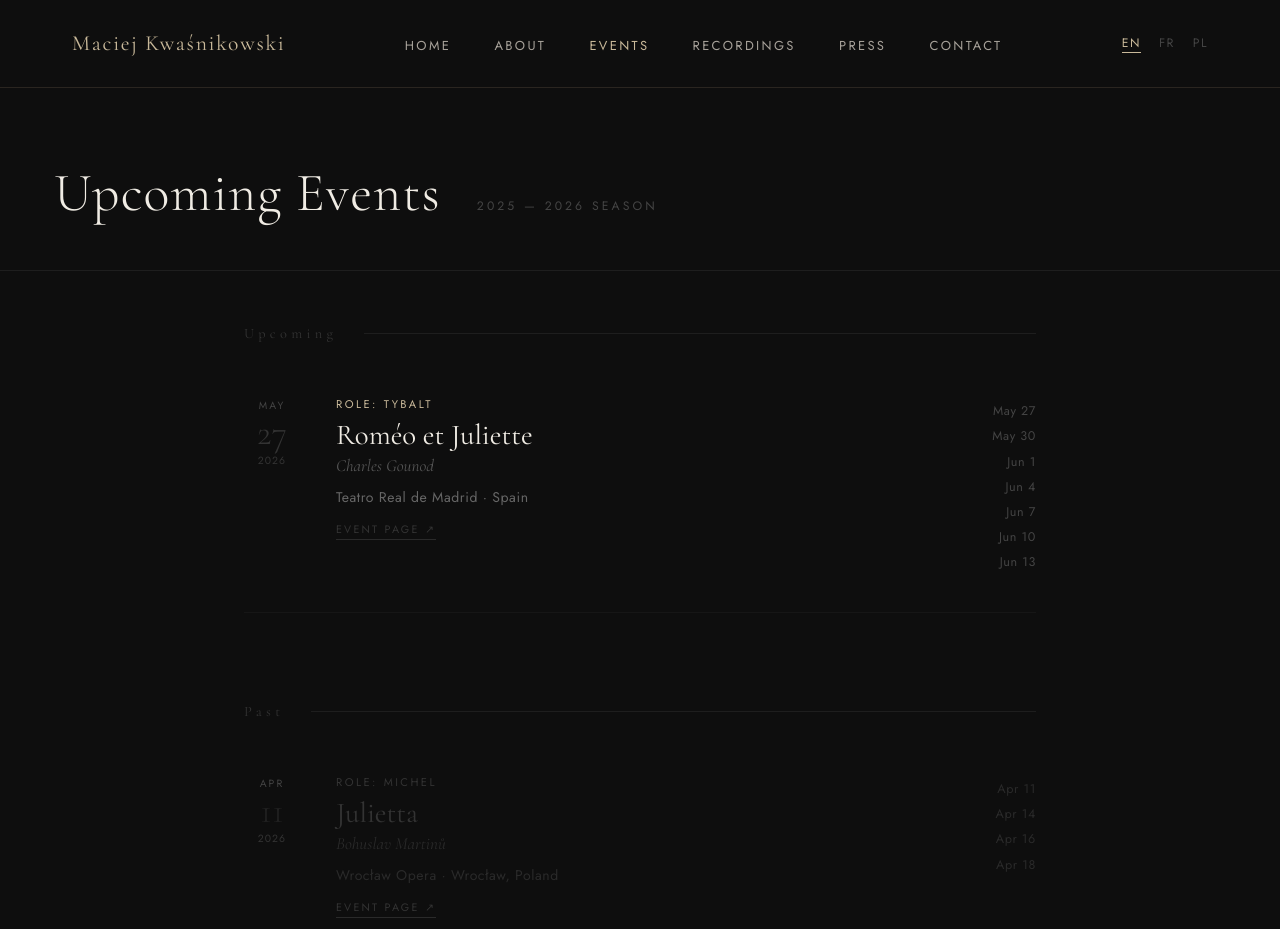
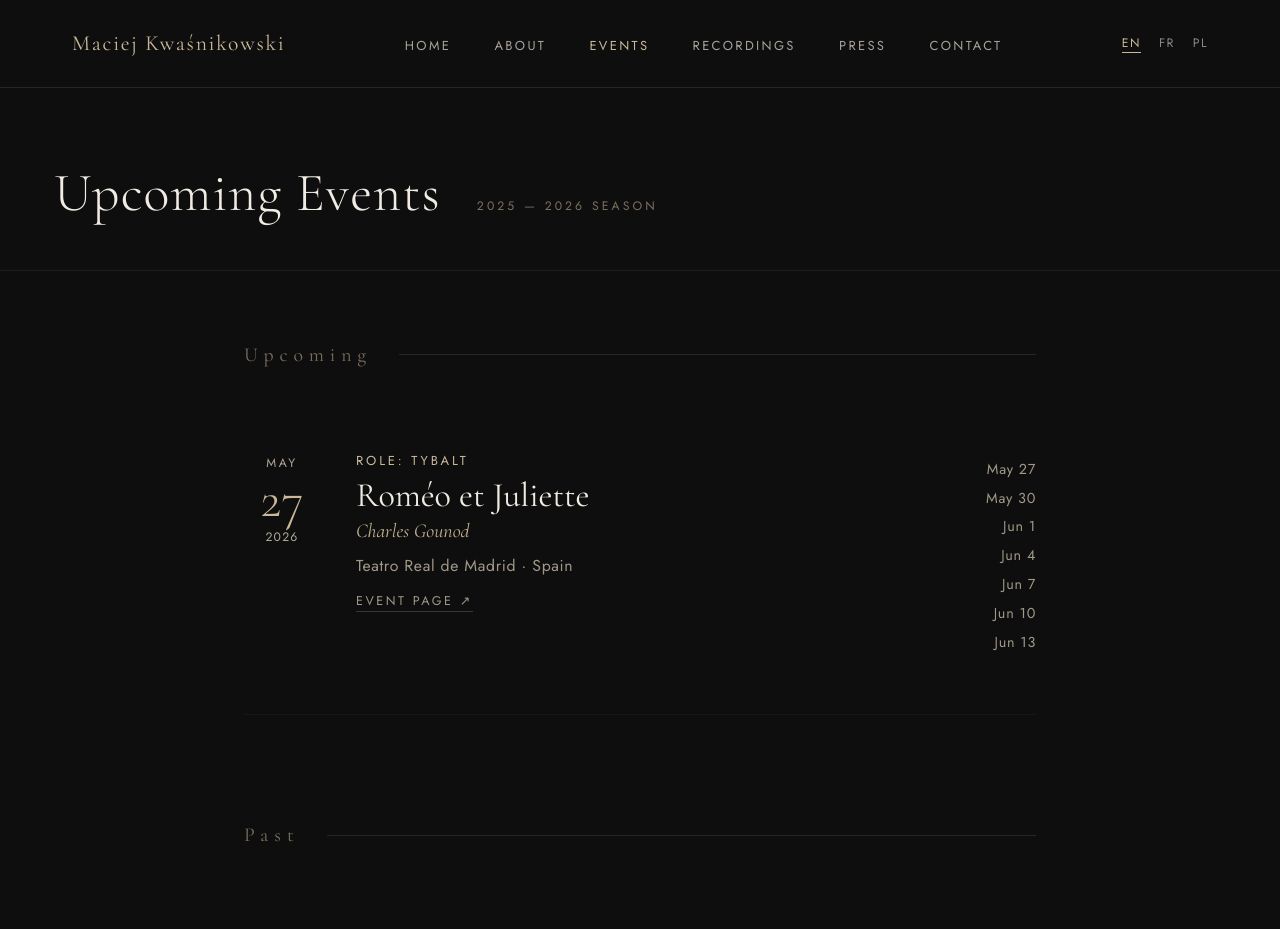
Before and after one commit to MattKw66/website, a plain HTML site: page events.html in a window 1280 px wide. Shown: the top 929 px of the page. Drawn offline with nearby package versions, Linux system fonts and the light colour scheme.

Commit message:
Add files via upload

```diff
--- a/events.html
+++ b/events.html
@@ -8,7 +8,15 @@
 <link href="https://fonts.googleapis.com/css2?family=Cormorant+Garamond:ital,wght@0,300;0,400;0,600;1,300;1,400&family=Jost:wght@300;400;500&display=swap" rel="stylesheet">
 <link rel="stylesheet" href="mobile.css" />
 <style>
-  * { margin: 0; padding: 0; box-sizing: border-box; }
+  *, *::before, *::after { box-sizing: border-box; margin: 0; padding: 0; }
+
+  :root {
+    --bg:     #0e0e0e;
+    --gold:   #c9b99a;
+    --text:   #e8e0d5;
+    --muted:  #7a7060;
+    --border: #2a2520;
+  }
 
   html { font-size: 18px; }
 
@@ -78,7 +86,7 @@
     font-size: 0.68rem;
     letter-spacing: 0.12em;
     text-transform: uppercase;
-    color: #444;
+    color: #888;
     cursor: pointer;
   }
 
@@ -108,7 +116,7 @@
     font-size: 0.68rem;
     letter-spacing: 0.25em;
     text-transform: uppercase;
-    color: #444;
+    color: var(--muted);
   }
 
   /* EVENTS LIST */
@@ -124,29 +132,29 @@
     display: flex;
     align-items: center;
     gap: 1.5rem;
-    padding: 3rem 0 1rem;
+    padding: 4rem 0 1.5rem;
   }
 
   .year-label {
     font-family: 'Cormorant Garamond', serif;
-    font-size: 0.8rem;
+    font-size: 1.1rem;
     letter-spacing: 0.3em;
-    color: #333;
+    color: var(--muted);
     flex-shrink: 0;
   }
 
   .year-line {
     flex: 1;
     height: 1px;
-    background: #1e1e1e;
+    background: #2a2520;
   }
 
   /* SINGLE EVENT */
   .event {
     display: grid;
-    grid-template-columns: 56px 1fr auto;
+    grid-template-columns: 76px 1fr auto;
     gap: 0 2rem;
-    padding: 2rem 0;
+    padding: 3.2rem 0;
     border-bottom: 1px solid #161616;
     align-items: start;
     transition: background 0.2s;
@@ -166,32 +174,32 @@
   }
 
   .event-month {
-    font-size: 0.58rem;
+    font-size: 0.68rem;
     letter-spacing: 0.2em;
     text-transform: uppercase;
-    color: #444;
+    color: #888;
   }
 
   .event-day {
     font-family: 'Cormorant Garamond', serif;
-    font-size: 2rem;
+    font-size: 2.9rem;
     font-weight: 300;
-    color: #333;
+    color: #c9b99a;
     line-height: 1;
     margin: 0.1rem 0;
   }
 
   .event-year-small {
-    font-size: 0.58rem;
+    font-size: 0.68rem;
     letter-spacing: 0.1em;
-    color: #333;
+    color: var(--muted);
   }
 
   /* MAIN EVENT INFO */
   .event-info {}
 
   .event-role {
-    font-size: 0.62rem;
+    font-size: 0.72rem;
     letter-spacing: 0.22em;
     text-transform: uppercase;
     color: #c9b99a;
@@ -200,7 +208,7 @@
 
   .event-opera {
     font-family: 'Cormorant Garamond', serif;
-    font-size: 1.6rem;
+    font-size: 1.9rem;
     font-weight: 400;
     color: #f0ece4;
     line-height: 1.1;
@@ -210,20 +218,20 @@
 
   .event-composer {
     font-family: 'Cormorant Garamond', serif;
-    font-size: 0.95rem;
+    font-size: 1.1rem;
     font-style: italic;
-    color: #555;
+    color: #998878;
     margin-bottom: 0.6rem;
   }
 
   .event-venue {
-    font-size: 0.78rem;
+    font-size: 0.88rem;
     color: #666;
     letter-spacing: 0.04em;
   }
 
   .event-venue span {
-    color: #444;
+    color: #666;
     margin: 0 0.4rem;
   }
 
@@ -234,8 +242,8 @@
   }
 
   .event-dates-list {
-    font-size: 0.7rem;
-    color: #444;
+    font-size: 0.8rem;
+    color: var(--muted);
     line-height: 2;
     letter-spacing: 0.05em;
   }
@@ -243,12 +251,12 @@
   .event-link {
     display: inline-block;
     margin-top: 0.8rem;
-    font-size: 0.6rem;
+    font-size: 0.7rem;
     letter-spacing: 0.2em;
     text-transform: uppercase;
-    color: #333;
+    color: var(--muted);
     text-decoration: none;
-    border-bottom: 1px solid #2a2a2a;
+    border-bottom: 1px solid var(--border);
     padding-bottom: 0.1rem;
     transition: color 0.2s, border-color 0.2s;
   }
@@ -260,17 +268,25 @@
 
   /* CONCERT (no role) */
   .event-type-concert .event-role {
-    color: #555;
+    color: #888;
   }
 
+  /* UPCOMING — brighter palette */
+  .event:not(.past) .event-month { color: #b0a898; }
+  .event:not(.past) .event-year-small { color: #b0a898; }
+  .event:not(.past) .event-composer { color: #c4b090; }
+  .event:not(.past) .event-venue { color: #a09888; }
+  .event:not(.past) .event-dates-list { color: #a09888; }
+  .event:not(.past) .event-link { color: #a09888; border-bottom-color: #3a3530; }
+
   /* PAST indicator */
-  .event.past .event-opera { color: #333; }
-  .event.past .event-day { color: #222; }
-  .event.past .event-role { color: #333; }
-  .event.past .event-composer { color: #2a2a2a; }
-  .event.past .event-venue { color: #2a2a2a; }
-  .event.past .event-dates-list { color: #2a2a2a; }
-  .event.past:hover .event-opera { color: #555; }
+  .event.past .event-opera { color: #666; }
+  .event.past .event-day { color: #7a6e5a; }
+  .event.past .event-role { color: #5a4e3a; }
+  .event.past .event-composer { color: #504840; }
+  .event.past .event-venue { color: #504840; }
+  .event.past .event-dates-list { color: #504840; }
+  .event.past:hover .event-opera { color: #888; }
 
 /* ── FOOTER ── */
 footer {
@@ -281,7 +297,7 @@ footer {
   align-items: center;
   gap: 1rem;
 }
-footer p {
+footer p, footer span {
   font-size: 0.7rem;
   letter-spacing: 0.12em;
   text-transform: uppercase;
```
